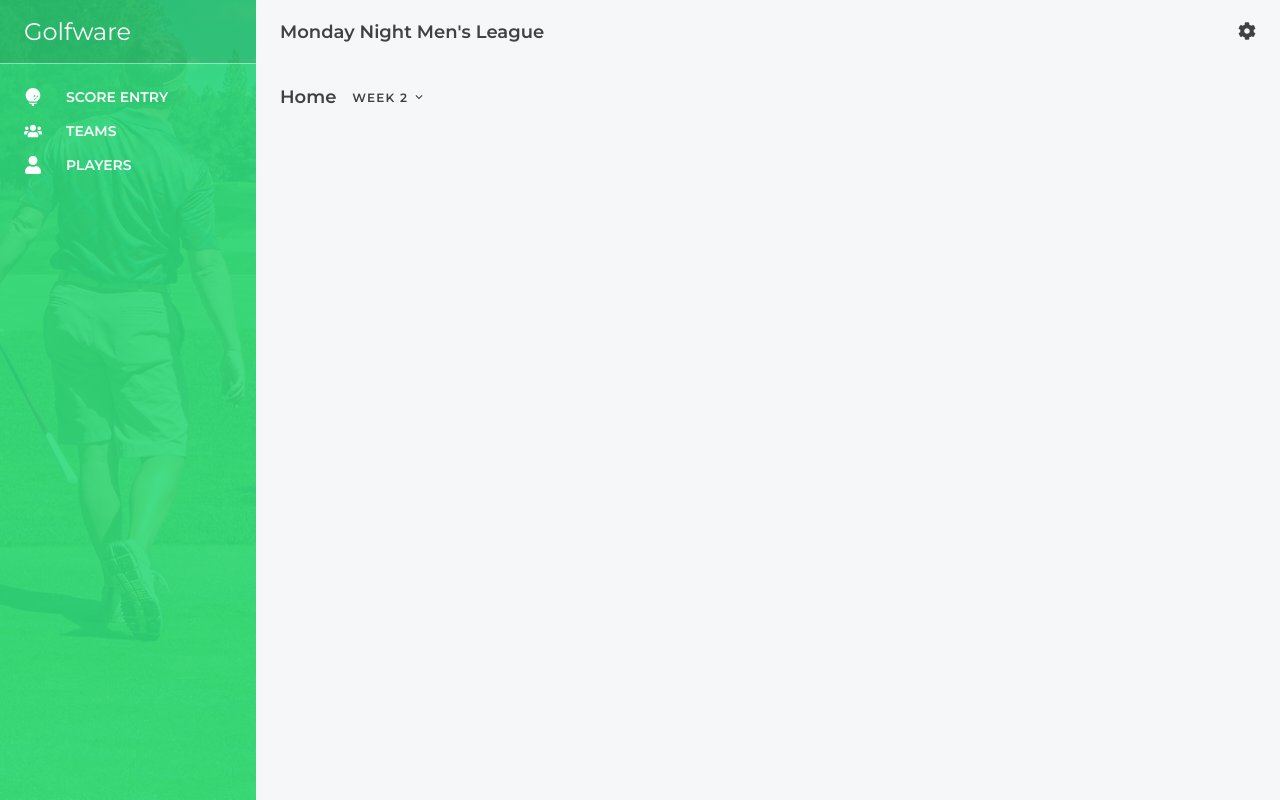
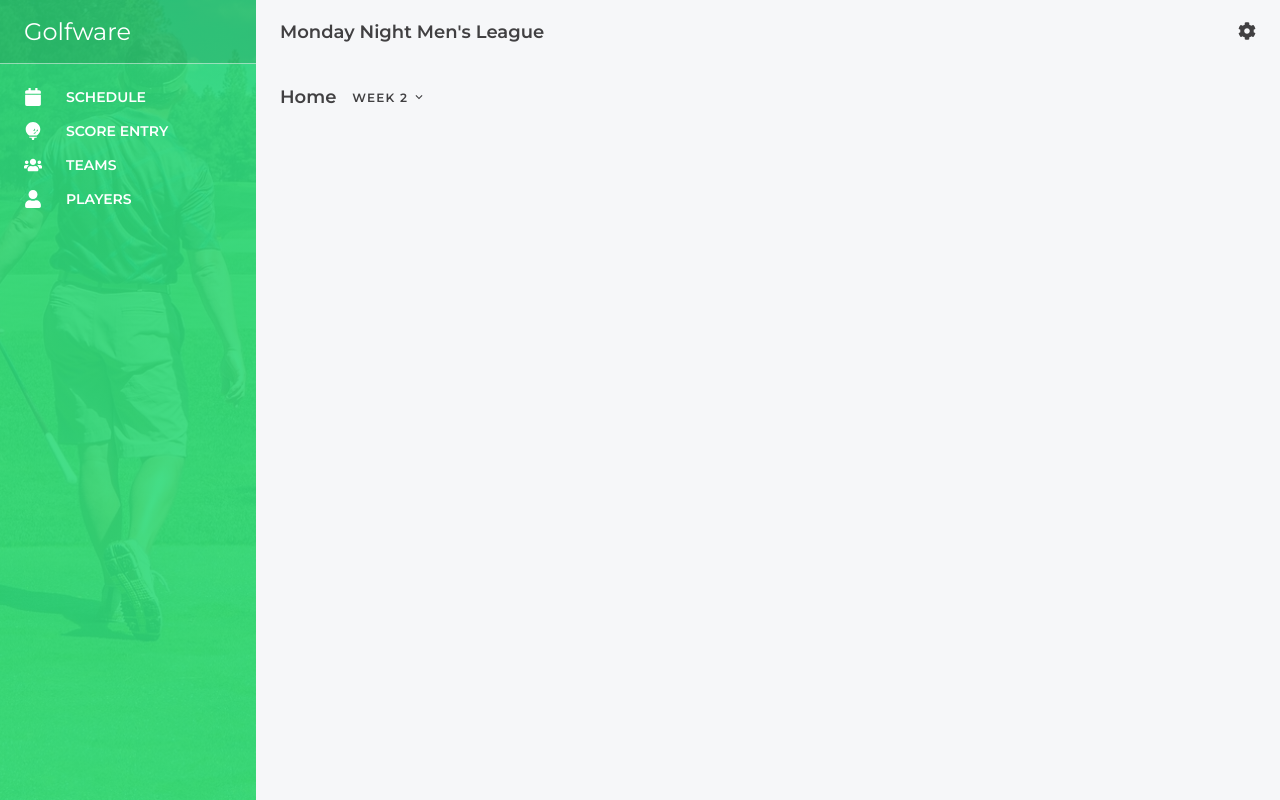
Before and after one commit to yesmar2/golfware-webapp, a React (Create React App) app: page / in a window 1280 px wide. Built offline with nearby package versions, Linux system fonts and the light colour scheme.

Commit message:
Added 'get' util function

```diff
--- a/src/App.js
+++ b/src/App.js
@@ -2,6 +2,7 @@ import React from 'react';
 import styled from 'styled-components';
 import { Switch, Route } from "react-router-dom";
 import Home from './Home';
+import Schedule from './Schedule';
 import ScoreEntry from './ScoreEntry';
 import Scorecard from './Scorecard';
 import Header from './Header';
@@ -66,6 +67,12 @@ const routes = [
         component: Home
     },
     {
+        key: 'schedule',
+        path: '/schedule',
+        title: 'Schedule',
+        component: Schedule
+    },
+    {
         key: 'scoreentry',
         path: '/scoreentry/:week',
         title: 'Score Entry',
--- a/src/LeftDrawer.js
+++ b/src/LeftDrawer.js
@@ -1,7 +1,7 @@
 import React from 'react';
 import styled from 'styled-components'
 import { Link } from 'react-router-dom';
-import { FaUsers, FaUser, FaGolfBall } from 'react-icons/fa';
+import { FaUsers, FaUser, FaGolfBall, FaCalendar } from 'react-icons/fa';
 import MenuItem from './MenuItem';
 import golfer from './images/golfer.jpg'
 
@@ -51,6 +51,10 @@ const LeftDrawer = props => {
             </AppName>
             <Menu>
                 <MenuItem
+                    href="/schedule"
+                    icon={<FaCalendar />}
+                    text="Schedule" />
+                <MenuItem
                     href="/scoreentry/1"
                     icon={<FaGolfBall />}
                     text="Score Entry" />
--- /dev/null
+++ b/src/Schedule.js
@@ -0,0 +1,33 @@
+import React, { Component } from 'react';
+import styled from 'styled-components';
+import { get } from './utils';
+
+const Container = styled.div`
+    display: flex;
+`;
+
+class ScoreEntry extends Component {
+    state = {
+        events: []
+    }
+
+    async componentDidMount() {
+        const events = await get(`/api/events`) || [];
+
+        this.setState({
+            events,
+        });
+    }
+
+    render() {
+        const { events } = this.state;
+
+        return (
+            <Container>
+                Schedule
+            </Container>
+        );
+    }
+}
+
+export default ScoreEntry;
--- a/src/ScoreEntry.js
+++ b/src/ScoreEntry.js
@@ -6,6 +6,7 @@ import SortDropdown from './SortDropdown';
 import PlayerCard from './PlayerCard';
 import MatchScore from './MatchScore';
 import data from './data';
+import { get } from './utils';
 
 const Container = styled.div`
     display: flex;
@@ -55,10 +56,9 @@ class ScoreEntry extends Component {
         filteredPlayers: []
     }
 
-    componentDidMount() {
-        fetch(`/api/players`)
-            .then(response => response.json())
-            .then(players => {
+    async componentDidMount() {
+        const players = await get(`/api/players`) || [];
+
         const allPlayers = players.map(player => {
             return {
                 ...player,
@@ -69,7 +69,6 @@ class ScoreEntry extends Component {
         this.setState({
             allPlayers,
             filteredPlayers: allPlayers
-                });
         });
     }
 
--- /dev/null
+++ b/src/utils.js
@@ -0,0 +1,17 @@
+const get = async (url, args = {}) => {
+    try {
+        const response = await fetch(url);
+        if (!response.ok) {
+            throw Error(response.statusText);
+        }
+
+        const data = await response.json();
+        return data;
+    } catch (error) {
+        console.log(error);
+    }
+};
+
+export {
+    get
+};
```
Lines whose indentation alone changed are shown as unchanged.
